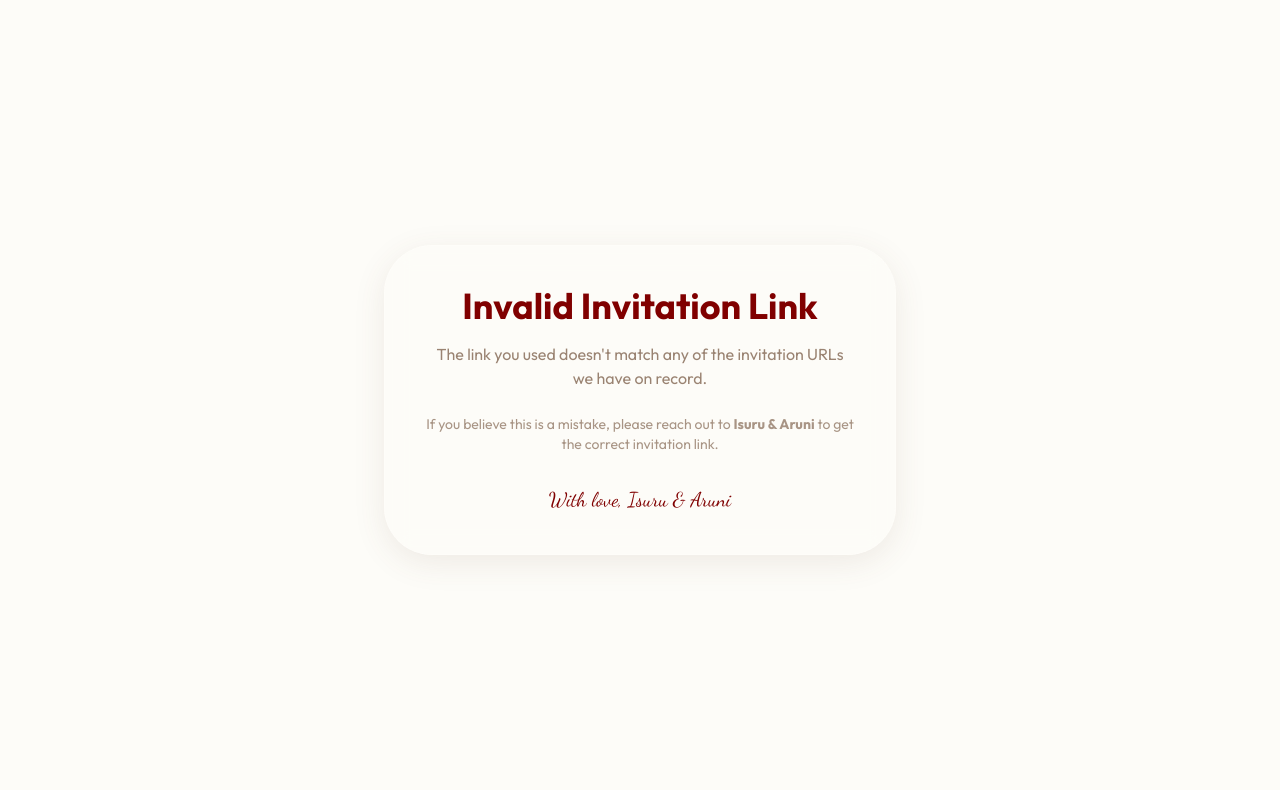
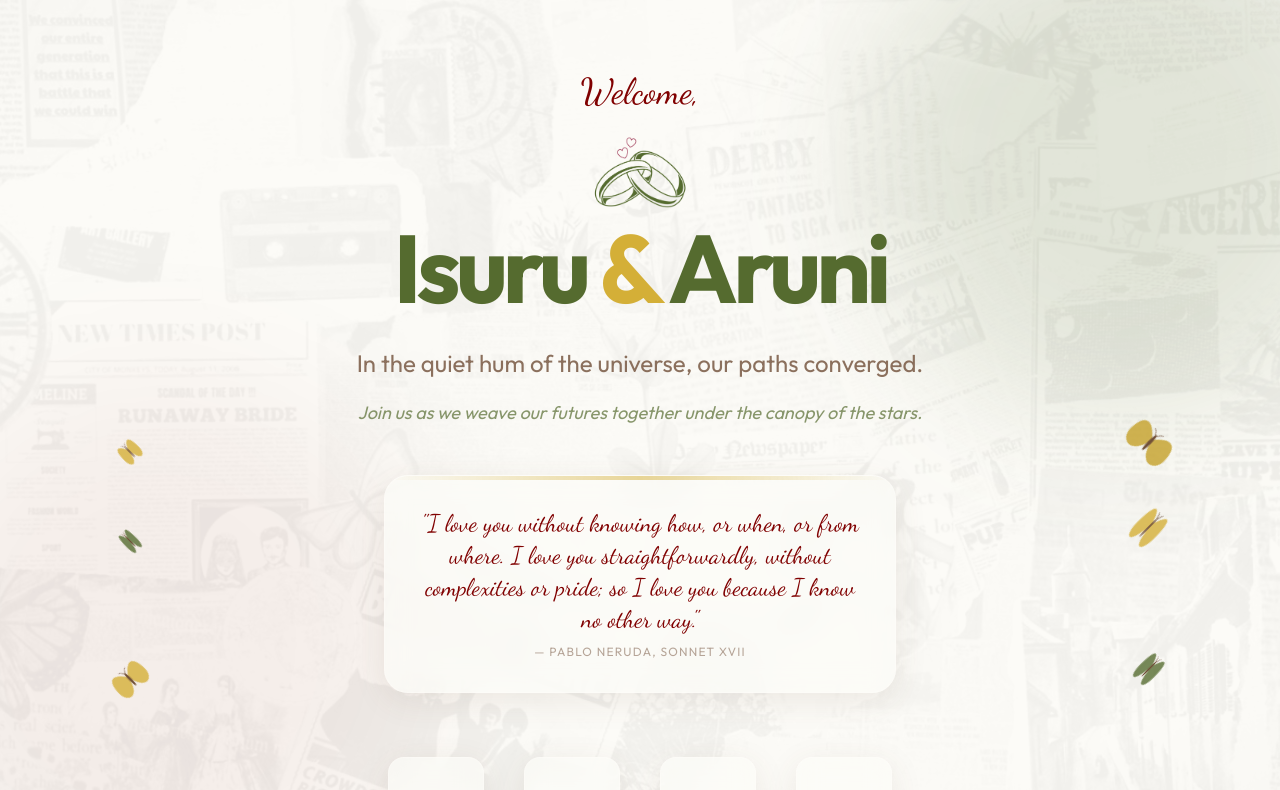
Before and after one commit to IsuruMSoysa/wedding-invite, a React (Vite) app: page / in a window 1280 px wide. Shown: the top 790 px of the page. Built offline with nearby package versions, Linux system fonts and the light colour scheme.

Commit message:
update names and show common page to undefined invitee

```diff
--- a/src/App.tsx
+++ b/src/App.tsx
@@ -50,9 +50,9 @@ export default function App() {
     document.title = validInvite ? title : `Invalid Invite – ${baseTitle}`;
   }, [inviteeName, personalized, validInvite]);
 
-  if (!validInvite) {
-    return <InvalidInvite />;
-  }
+  // if (!validInvite) {
+  //   return <InvalidInvite />;
+  // }
 
   return (
     <div className="bg-cream text-coffee font-sans min-h-screen overflow-x-hidden selection:bg-maroon/20">
@@ -67,11 +67,17 @@ export default function App() {
       />
       <BackgroundElements />
       <main className="relative z-10 max-w-5xl mx-auto px-6 py-6 md:px-12">
-        <HeroSection inviteeName={inviteeName} personalized={personalized} />
+        <HeroSection
+          inviteeName={inviteeName}
+          personalized={personalized}
+          validInvite={validInvite}
+        />
         <DetailsSection />
         <GallerySection />
         <MapSection />
-        <RsvpSection inviteeName={inviteeName} personalized={personalized} />
+        {validInvite && (
+          <RsvpSection inviteeName={inviteeName} personalized={personalized} />
+        )}
       </main>
       <footer className="py-6 text-center text-coffee/60 font-round text-sm">
         <p>
@@ -337,11 +343,14 @@ const AnimatedSection = ({
 const HeroSection = ({
   inviteeName,
   personalized,
+  validInvite,
 }: {
   inviteeName: string;
   personalized: boolean;
+  validInvite: boolean;
 }) => {
-  const greeting = personalized ? `Dear ${inviteeName},` : `Welcome,`;
+  const greeting =
+    personalized && validInvite ? `Dear ${inviteeName},` : `Welcome,`;
   return (
     <>
       <header className="relative min-h-[80vh] flex flex-col items-center justify-center text-center py-12">
--- a/src/constants.ts
+++ b/src/constants.ts
@@ -31,7 +31,7 @@ export const ALLOWED_INVITEE_SLUGS = [
   "kavindu",
   "thisal",
   "rahul",
-  "chamathka",
+  "chamaa",
   "shamal",
   "aloka",
   "saminda",
@@ -52,7 +52,7 @@ export const ALLOWED_INVITEE_SLUGS = [
   "thathsara",
   "nipuna",
   "dombe",
-  "praneeth",
+  "praniya",
   "madushi",
   "kisal",
   "tharaka",
@@ -75,7 +75,7 @@ export const ALLOWED_INVITEE_SLUGS = [
   "nandana",
   "batta",
   "dula",
-  "oshan",
+  "osaa",
   "rushan",
   "senali-and-yasintha",
   "sathsara",
@@ -91,6 +91,7 @@ export const ALLOWED_INVITEE_SLUGS = [
   "uvintha",
   "madusanka",
   "gihan-aiya-and-anuththara-akka",
+  "sahan-aiya",
 ] as const;
 
 export const WEDDING = {
```
